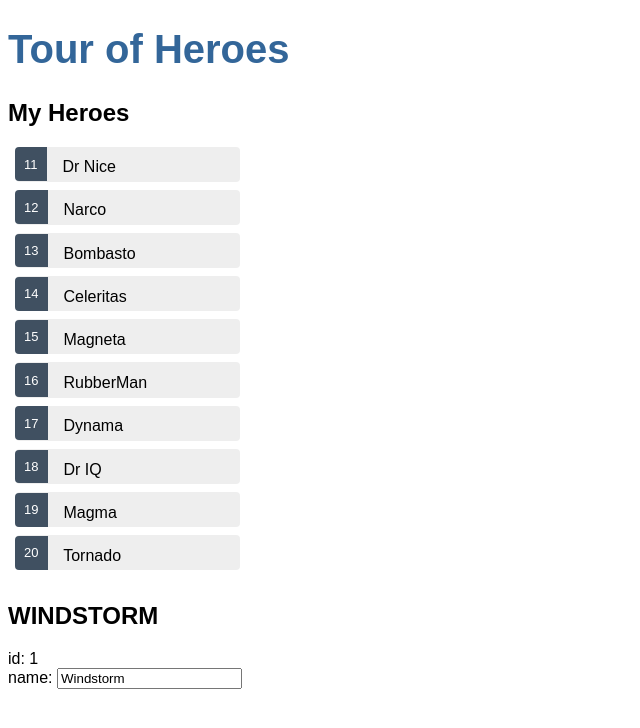
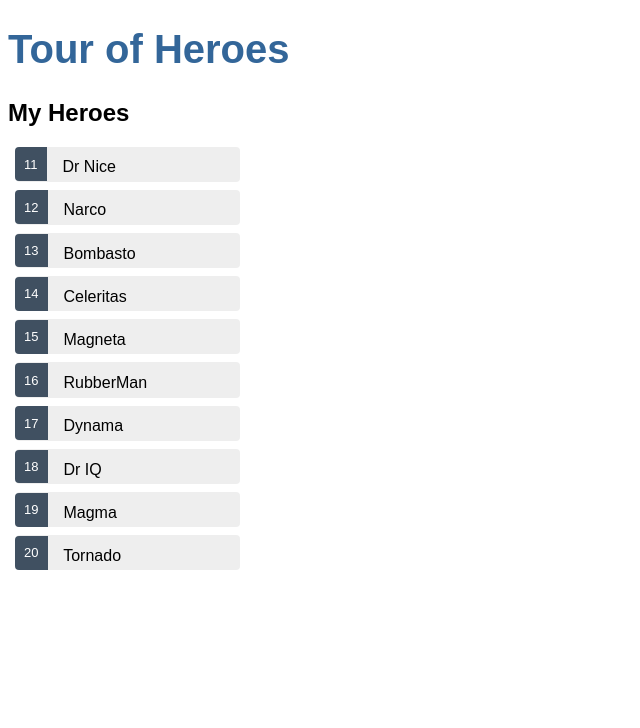
Before and after one commit to gmeben/angular-tour-of-heroes, an Angular app: page / in a window 1280 px wide. Shown: the top 728 px of the page, without its empty margins (0-640 px from the left). Built offline with nearby package versions, Linux system fonts and the light colour scheme.

Commit message:
feat: Add hero selection functionality

```diff
--- a/src/app/heroes/heroes.component.html
+++ b/src/app/heroes/heroes.component.html
@@ -1,14 +1,16 @@
 <h2>My Heroes</h2>
 <ul class="heroes">
-    <li *ngFor="let hero of heroes">
+    <li *ngFor="let hero of heroes" (click)="onSelect(hero)">
         <span class="badge">{{hero.id}}</span> {{hero.name}}
     </li>
 </ul>
 
-<h2>{{hero.name | uppercase}}</h2>
-<div><span>id: </span>{{hero.id}}</div>
-<div>
-    <label>name:
-        <input [(ngModel)]="hero.name" placeholder="name"/>
-    </label>
+<div *ngIf="selectedHero">
+    <h2>{{selectedHero.name | uppercase}} Details</h2>
+    <div><span>id: </span>{{selectedHero.id}}</div>
+    <div>
+        <label>name:
+            <input [(ngModel)]="selectedHero.name" placeholder="name"/>
+        </label>
+    </div>
 </div>
--- a/src/app/heroes/heroes.component.ts
+++ b/src/app/heroes/heroes.component.ts
@@ -16,6 +16,11 @@
     name: 'Windstorm'
   }
 
+  selectedHero: Hero
+  onSelect(hero: Hero): void {
+    this.selectedHero = hero
+  }
+
   constructor() { }
 
   ngOnInit(): void {
```
